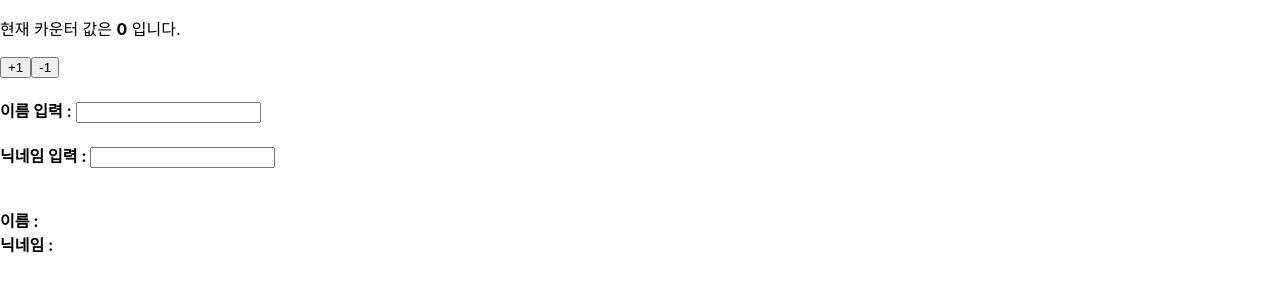
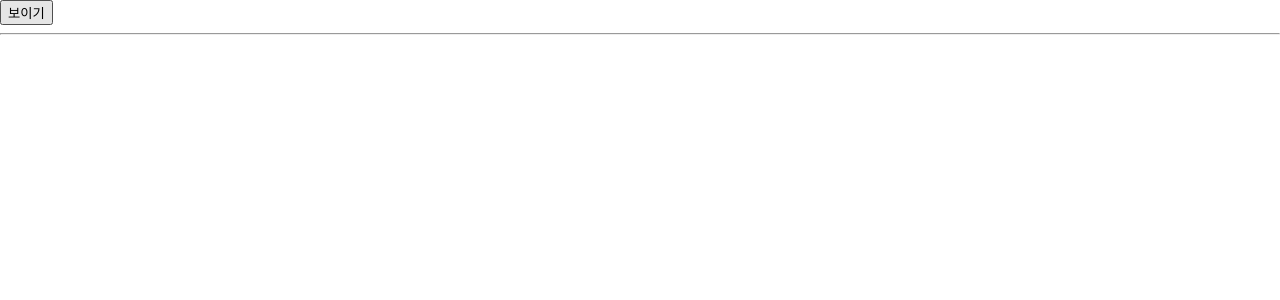
Before and after one commit to dohy-9443/ReactExample, a React (Create React App) app in the folder hooks-tutorial/: page / in a window 1280 px wide. Shown: the top 300 px of the page. Built offline with nearby package versions, Linux system fonts and the light colour scheme.

Commit message:
렌더링

```diff
--- a/hooks-tutorial/src/App.js
+++ b/hooks-tutorial/src/App.js
@@ -1,13 +1,20 @@
-import React from 'react';
+import React, {useState} from 'react';
 import Counter from './Counter';
 import Info from './Info';
 
 const App = () => {
+  const [visible, setVisible] = useState(false);
   return (
     <>
-      <Counter />
-      <br />
-      <Info />
+      <button onClick={() => {setVisible(!visible);}}>{visible ? '숨기기' : '보이기'}</button>
+      <hr />
+      {visible &&
+        <div>
+          <Counter />
+          <br />
+          <Info />
+        </div>
+      }
     </>
   )
 };
```
